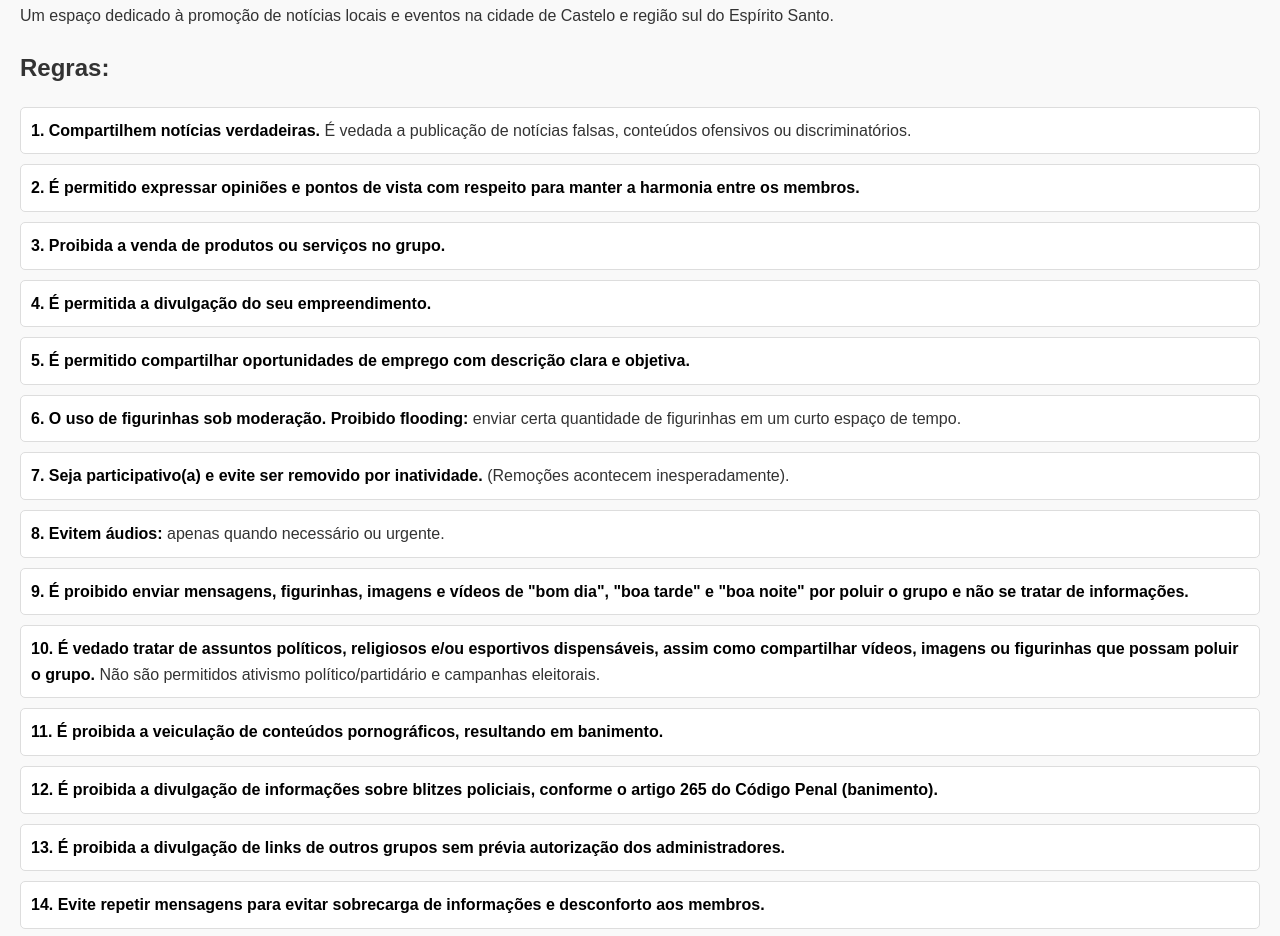
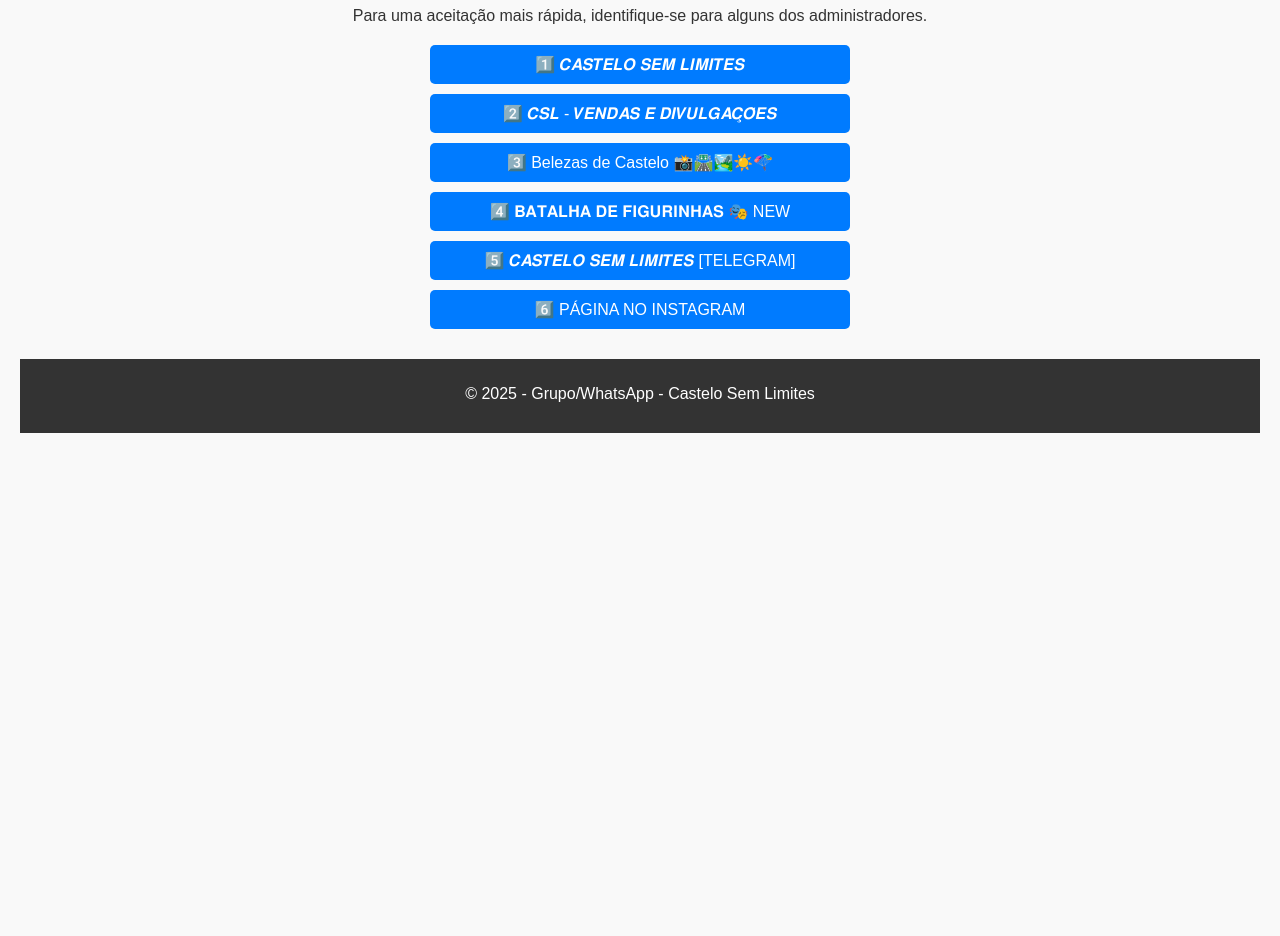
Before and after one commit to CSL-ES/Links-grupos-e-p-gina-oficial, a plain HTML site: page index.html in a window 1280 px wide. Shown: the part 111-1047 px from the top of the page. After the commit the page ends 800 px from the top, so only its background shows below. Drawn offline with Linux system fonts and the light colour scheme.

Commit message:
Update index.html

```diff
--- a/index.html
+++ b/index.html
@@ -1,9 +1,10 @@
+# Links-grupos
 <!DOCTYPE html>
 <html lang="pt-br">
 <head>
     <meta charset="UTF-8">
     <meta name="viewport" content="width=device-width, initial-scale=1.0">
-    <title>Regras do Grupo</title>
+    <title>Links - Castelo Sem Limites</title>
     <style>
         body {
             font-family: Arial, sans-serif;
@@ -11,73 +12,60 @@
             padding: 20px;
             background-color: #f9f9f9;
             color: #333;
-            line-height: 1.6;
+            text-align: center;
         }
         h1 {
-            text-align: center;
             color: #444;
         }
-        p, ul {
-            margin: 10px 0;
+        p {
+            font-size: 16px;
+            margin-bottom: 20px;
         }
-        ul {
-            padding: 0;
-            list-style: none;
+        .link-container {
+            display: flex;
+            flex-direction: column;
+            align-items: center;
+            gap: 10px;
         }
-        li {
-            margin-bottom: 10px;
+        .link-container a {
+            display: block;
+            width: 80%;
+            max-width: 400px;
             padding: 10px;
-            border: 1px solid #ddd;
+            text-decoration: none;
+            color: white;
+            background-color: #007bff;
             border-radius: 5px;
-            background: #fff;
+            transition: 0.3s;
+            font-size: 16px;
         }
-        li strong {
-            color: #000;
+        .link-container a:hover {
+            background-color: #0056b3;
         }
         footer {
-            text-align: center;
             margin-top: 30px;
             padding: 10px;
             background-color: #333;
-            color: #fff;
+            color: white;
             font-size: 14px;
-        }
-        footer img {
-            width: 100px;
-            vertical-align: middle;
-            margin-right: 10px;
-            border-radius: 10px;
         }
     </style>
 </head>
 <body>
-    <h1>Bem-vindo ao grupo</h1>
-    <p>Um espaço dedicado à promoção de notícias locais e eventos na cidade de Castelo e região sul do Espírito Santo.</p>
+    <h1>Links dos Grupos - Castelo Sem Limites</h1>
+    <p>Para uma aceitação mais rápida, identifique-se para alguns dos administradores.</p>
 
-    <h2>Regras:</h2>
-    <ul>
-        <li><strong>1. Compartilhem notícias verdadeiras.</strong> É vedada a publicação de notícias falsas, conteúdos ofensivos ou discriminatórios.</li>
-        <li><strong>2. É permitido expressar opiniões e pontos de vista com respeito para manter a harmonia entre os membros.</strong></li>
-        <li><strong>3. Proibida a venda de produtos ou serviços no grupo.</strong></li>
-        <li><strong>4. É permitida a divulgação do seu empreendimento.</strong></li>
-        <li><strong>5. É permitido compartilhar oportunidades de emprego com descrição clara e objetiva.</strong></li>
-        <li><strong>6. O uso de figurinhas sob moderação.</strong> <strong>Proibido flooding:</strong> enviar certa quantidade de figurinhas em um curto espaço de tempo.</li>
-        <li><strong>7. Seja participativo(a) e evite ser removido por inatividade.</strong> (Remoções acontecem inesperadamente).</li>
-        <li><strong>8. Evitem áudios:</strong> apenas quando necessário ou urgente.</li>
-        <li><strong>9. É proibido enviar mensagens, figurinhas, imagens e vídeos de "bom dia", "boa tarde" e "boa noite" por poluir o grupo e não se tratar de informações.</strong></li>
-        <li><strong>10. É vedado tratar de assuntos políticos, religiosos e/ou esportivos dispensáveis, assim como compartilhar vídeos, imagens ou figurinhas que possam poluir o grupo.</strong> Não são permitidos ativismo político/partidário e campanhas eleitorais.</li>
-        <li><strong>11. É proibida a veiculação de conteúdos pornográficos, resultando em banimento.</strong></li>
-        <li><strong>12. É proibida a divulgação de informações sobre blitzes policiais, conforme o artigo 265 do Código Penal (banimento).</strong></li>
-        <li><strong>13. É proibida a divulgação de links de outros grupos sem prévia autorização dos administradores.</strong></li>
-        <li><strong>14. Evite repetir mensagens para evitar sobrecarga de informações e desconforto aos membros.</strong></li>
-        <li><strong>15. É proibida a excessiva postagem de divulgação de eventos locais ou regionais.</strong></li>
-        <li><strong>16. É proibido compartilhar imagens de crianças ou adolescentes sem autorização, respeitando os direitos à privacidade e integridade, conforme o ECA (Estatuto da Criança e do Adolescente).</strong></li>
-    </ul>
-    <p><strong> Qualquer ato de desrespeito às regras acarreta em exclusão. </strong></p>
+    <div class="link-container">
+        <a href="https://chat.whatsapp.com/HOfRFDhhEw32nOEb2WPZRX" target="_blank">1️⃣ 𝑪𝑨𝑺𝑻𝑬𝑳𝑶 𝑺𝑬𝑴 𝑳𝑰𝑴𝑰𝑻𝑬𝑺</a>
+        <a href="https://chat.whatsapp.com/Bp5zKmRTrD91Z5E0cybuRe" target="_blank">2️⃣ 𝑪𝑺𝑳 - 𝑽𝑬𝑵𝑫𝑨𝑺 𝑬 𝑫𝑰𝑽𝑼𝑳𝑮𝑨𝑪̧𝑶̃𝑬𝑺</a>
+        <a href="https://chat.whatsapp.com/JqcNtGuqMmwLwxQDboE3Sx" target="_blank">3️⃣ Belezas de Castelo 📸🛣️🏞️☀️🪂</a>
+        <a href="https://chat.whatsapp.com/Bx009nqeVka2lwvh9WPnqA" target="_blank">4️⃣ 𝐁𝐀𝐓𝐀𝐋𝐇𝐀 𝐃𝐄 𝐅𝐈𝐆𝐔𝐑𝐈𝐍𝐇𝐀𝐒 🎭 NEW</a>
+        <a href="https://t.me/castelosemlimites" target="_blank">5️⃣ 𝑪𝑨𝑺𝑻𝑬𝑳𝑶 𝑺𝑬𝑴 𝑳𝑰𝑴𝑰𝑻𝑬𝑺 [TELEGRAM]</a>
+        <a href="https://www.instagram.com/castelosemlimites?igsh=NGYyMWVxaWx2cndv" target="_blank">6️⃣ PÁGINA NO INSTAGRAM</a>
+    </div>
 
     <footer>
-        <img src="https://dl.dropboxusercontent.com/scl/fi/ris7pnblqwwy3j73qdlc0/1732836837691.jpeg?rlkey=97xz6hmq1hgnn57wh6xwv2pzo&dl=0" alt="Selo do grupo">
-        <p>&copy; 2025 - Todos os direitos reservados.</p>
+        <p>&copy; 2025 - Grupo/WhatsApp - Castelo Sem Limites </p>
     </footer>
 </body>
 </html>
```
